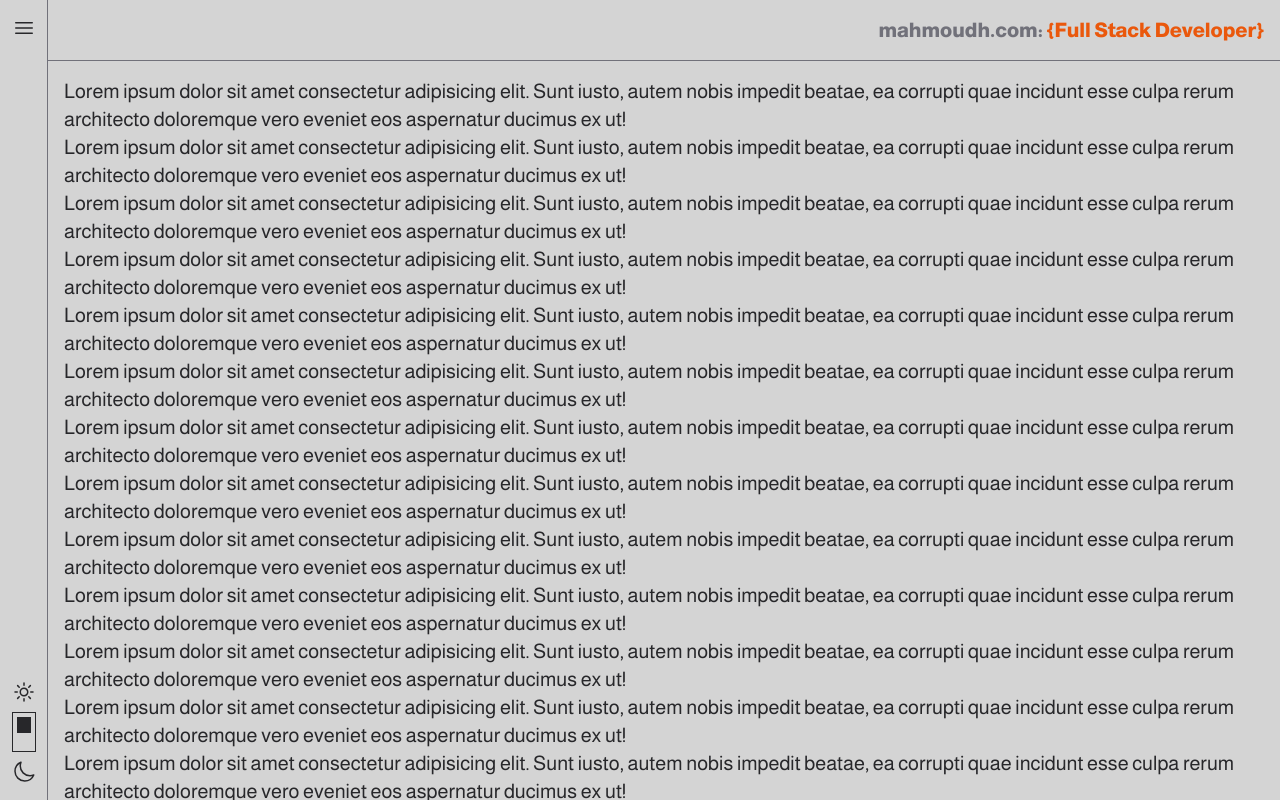
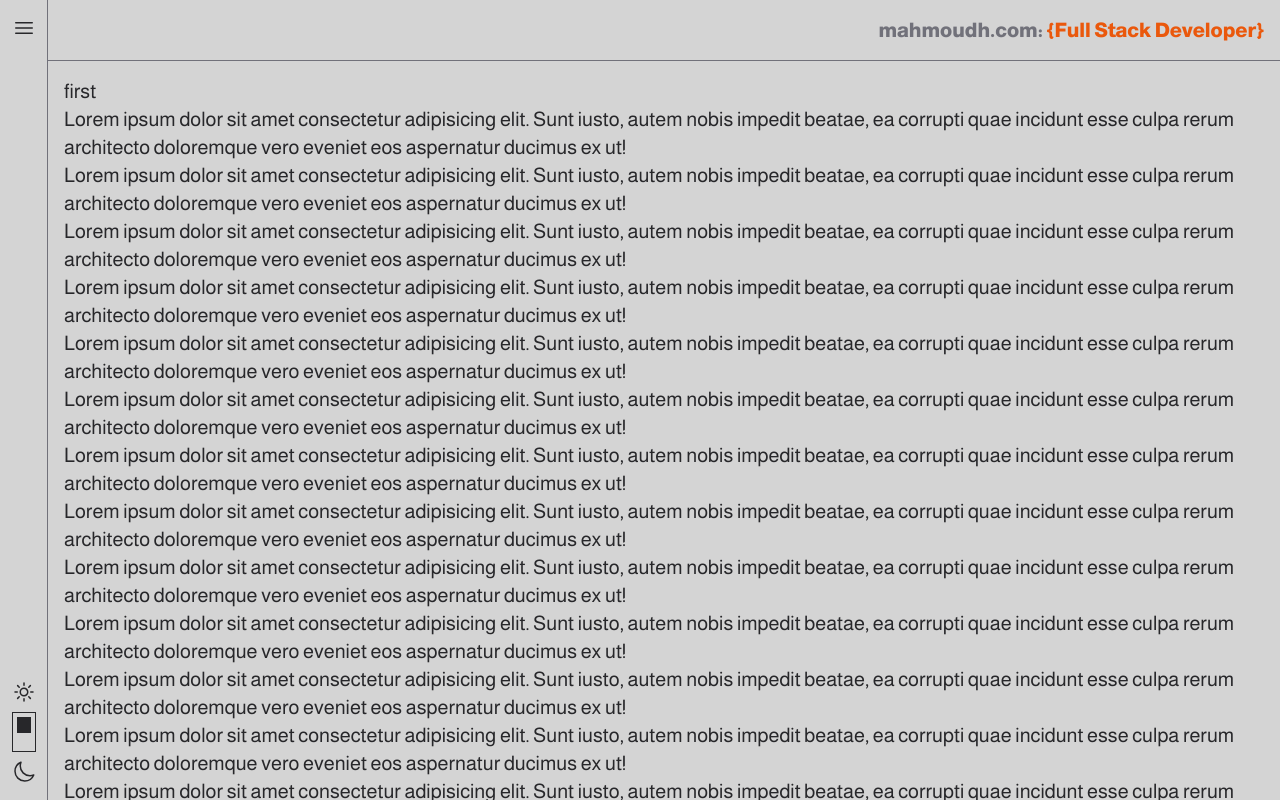
Before and after one commit to mahmoudh-web/portfolio, a Next.js app: page / in a window 1280 px wide. Built offline with nearby package versions, Linux system fonts and the light colour scheme.

Commit message:
Update index.js

```diff
--- a/pages/index.js
+++ b/pages/index.js
@@ -2,6 +2,7 @@ export default function Home() {
 
     return (
         <div className="text-xl">
+            <p>first</p>
             <p>Lorem ipsum dolor sit amet consectetur adipisicing elit. Sunt iusto, autem nobis impedit beatae, ea corrupti quae incidunt esse culpa rerum architecto doloremque vero eveniet eos aspernatur ducimus ex ut!</p>
             <p>Lorem ipsum dolor sit amet consectetur adipisicing elit. Sunt iusto, autem nobis impedit beatae, ea corrupti quae incidunt esse culpa rerum architecto doloremque vero eveniet eos aspernatur ducimus ex ut!</p>
             <p>Lorem ipsum dolor sit amet consectetur adipisicing elit. Sunt iusto, autem nobis impedit beatae, ea corrupti quae incidunt esse culpa rerum architecto doloremque vero eveniet eos aspernatur ducimus ex ut!</p>
@@ -28,6 +29,7 @@ export default function Home() {
             <p>Lorem ipsum dolor sit amet consectetur adipisicing elit. Sunt iusto, autem nobis impedit beatae, ea corrupti quae incidunt esse culpa rerum architecto doloremque vero eveniet eos aspernatur ducimus ex ut!</p>
             <p>Lorem ipsum dolor sit amet consectetur adipisicing elit. Sunt iusto, autem nobis impedit beatae, ea corrupti quae incidunt esse culpa rerum architecto doloremque vero eveniet eos aspernatur ducimus ex ut!</p>
             <p>Lorem ipsum dolor sit amet consectetur adipisicing elit. Sunt iusto, autem nobis impedit beatae, ea corrupti quae incidunt esse culpa rerum architecto doloremque vero eveniet eos aspernatur ducimus ex ut!</p>
+            <p>last</p>
         </div>
     )
 }
```
